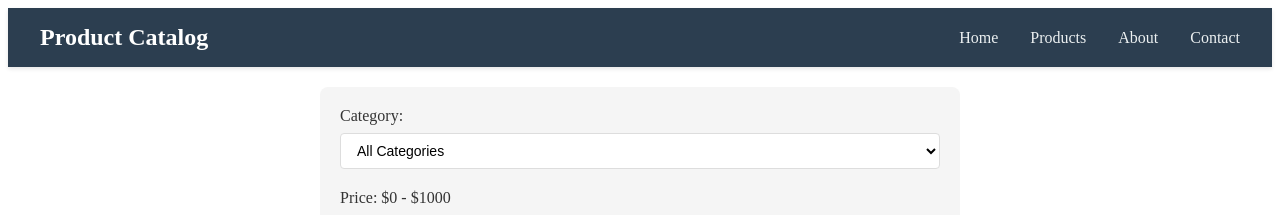
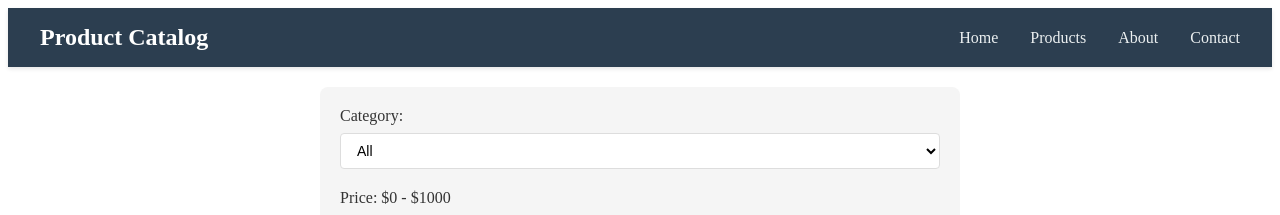
Before and after one commit to dmunguiaxyz/react_product_catalog, a React app: page / in a window 1280 px wide. Shown: the top 215 px of the page. Built offline with nearby package versions, Linux system fonts and the light colour scheme.

Commit message:
Refactor ProductFilters to use dynamic category options from data service; improve category filtering logic in ProductList

```diff
--- a/src/Components/ProductFilters/productFilters.tsx
+++ b/src/Components/ProductFilters/productFilters.tsx
@@ -1,3 +1,4 @@
+import { Categories } from '../../Services/DataService/data.service';
 import './productFilters.css';
 
 export default function ProductFilters(props: {
@@ -5,6 +6,19 @@ export default function ProductFilters(props: {
   handlePriceChange?: (priceRange: [number, number]) => void;
 }) {
   const { handleCategoryChange, handlePriceChange } = props;
+
+  let filterOptions = Categories.map((category,index) => (
+    <option key={`${category}-${index}`} value={category}>
+      {category}
+    </option>
+  ));
+
+  filterOptions.unshift(
+    <option key={`all-categories`} value="all">
+      All
+    </option>
+  );
+
   return (
     <div className="filters-container">
       <div className="filter-group">
@@ -16,11 +30,7 @@ export default function ProductFilters(props: {
             handleCategoryChange && handleCategoryChange(e.target.value)
           }
         >
-          <option value="all">All Categories</option>
-          <option value="electronics">Electronics</option>
-          <option value="clothing">Clothing</option>
-          <option value="books">Books</option>
-          <option value="home">Home & Garden</option>
+          {filterOptions}
         </select>
       </div>
 
--- a/src/Components/ProductList/ProductList.tsx
+++ b/src/Components/ProductList/ProductList.tsx
@@ -17,7 +17,7 @@ export default function ProductList(props: {
     .filter(
       product =>
         product.name.toLowerCase().includes(searchTerm.toLowerCase()) &&
-        (filters.category === 'all' || product.category === filters.category) &&
+        (filters.category.toLowerCase() === 'all' || product.category.toLowerCase() === filters.category.toLowerCase()) &&
         product.price >= filters.priceRange[0] &&
         product.price <= filters.priceRange[1]
     )
--- a/src/Services/DataService/data.service.ts
+++ b/src/Services/DataService/data.service.ts
@@ -1,7 +1,7 @@
 import { Product } from '../../Models/Product';
 
-export default function Db(): Product[] {
-  const categories = [
+
+export const Categories: string[] = [
   'Electronics',
   'Clothing',
   'Books',
@@ -10,7 +10,11 @@ export default function Db(): Product[] {
   'Toys',
   'Food',
   'Beauty',
-  ];
+]
+
+
+export default function Db(): Product[] {
+
   const products: Product[] = [];
 
   for (let i = 1; i <= 100; i++) {
@@ -19,7 +23,8 @@ export default function Db(): Product[] {
       name: `Product ${i}`,
       description: `This is a detailed description for Product ${i}. It features excellent quality and great value for money.`,
       price: parseFloat((Math.random() * 500 + 10).toFixed(2)),
-      category: categories[Math.floor(Math.random() * categories.length)],
+      //exclude 'All' from random category assignment
+      category: Categories[Math.floor(Math.random() * (Categories.length))],
       stock: Math.floor(Math.random() * 100),
       imageUrl: `https://picsum.photos/seed/${i}/300/300`,
       rating: parseFloat((Math.random() * 2 + 3).toFixed(1)),
```
Lines whose indentation alone changed are shown as unchanged.
